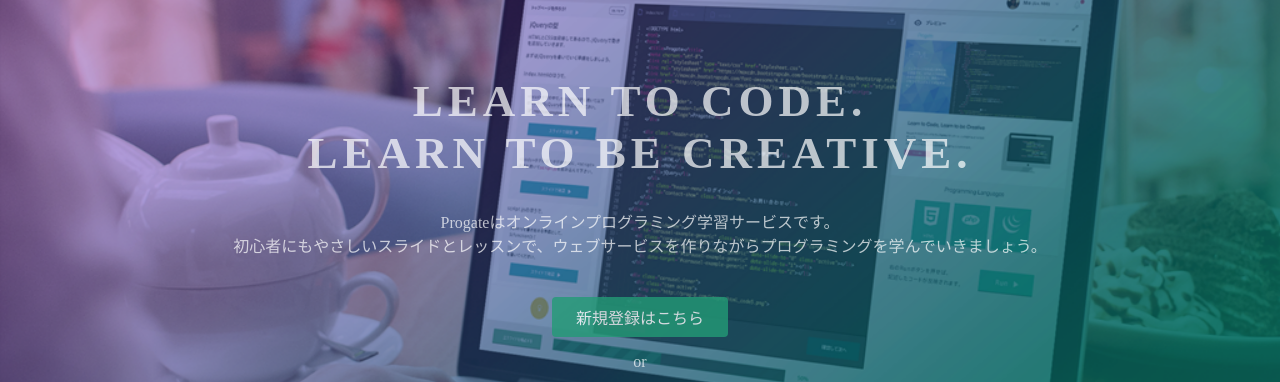
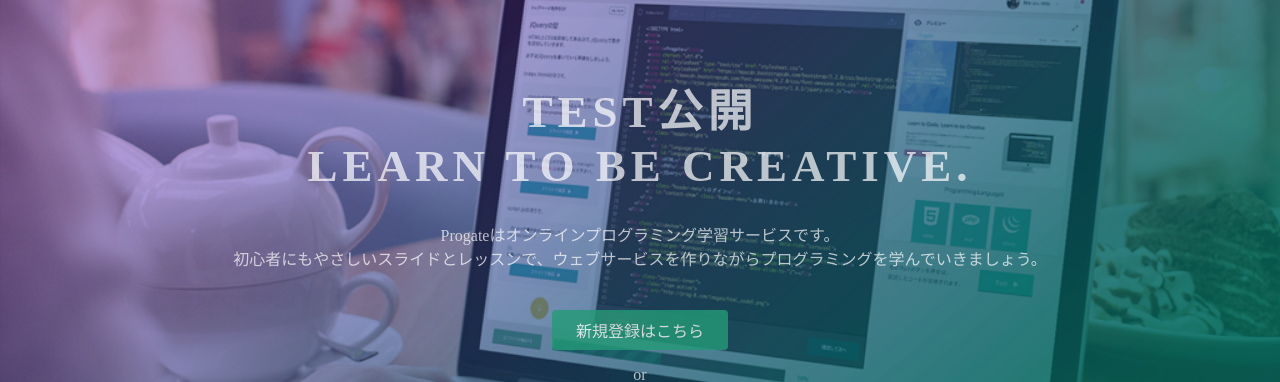
Before and after one commit to yum440/yum440.github.io, a plain HTML site: page index.html in a window 1280 px wide. Shown: the part 135-517 px from the top of the page. Drawn offline with Linux system fonts and the light colour scheme.

Commit message:
Update index.html

```diff
--- a/index.html
+++ b/index.html
@@ -23,7 +23,7 @@
   </header>
   <div class="top-wrapper">
     <div class="container">
-      <h1>LEARN TO CODE.<br>LEARN TO BE CREATIVE.</h1>
+      <h1>TEST公開<br>LEARN TO BE CREATIVE.</h1>
       <p>Progateはオンラインプログラミング学習サービスです。<br>初心者にもやさしいスライドとレッスンで、ウェブサービスを作りながらプログラミングを学んでいきましょう。</p>
       <div class="btn-wrapper">
         <a href="#" class="btn signup">新規登録はこちら</a>
```
